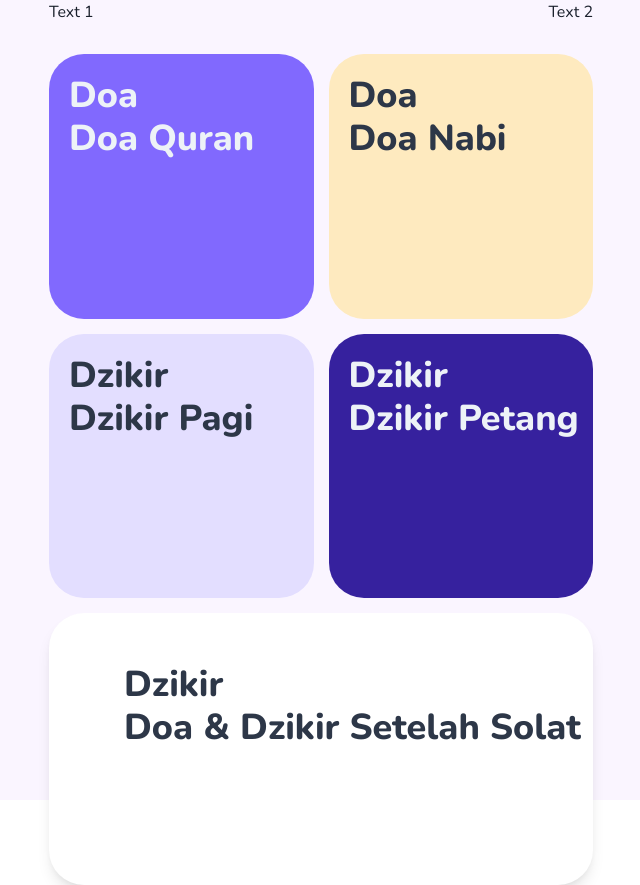
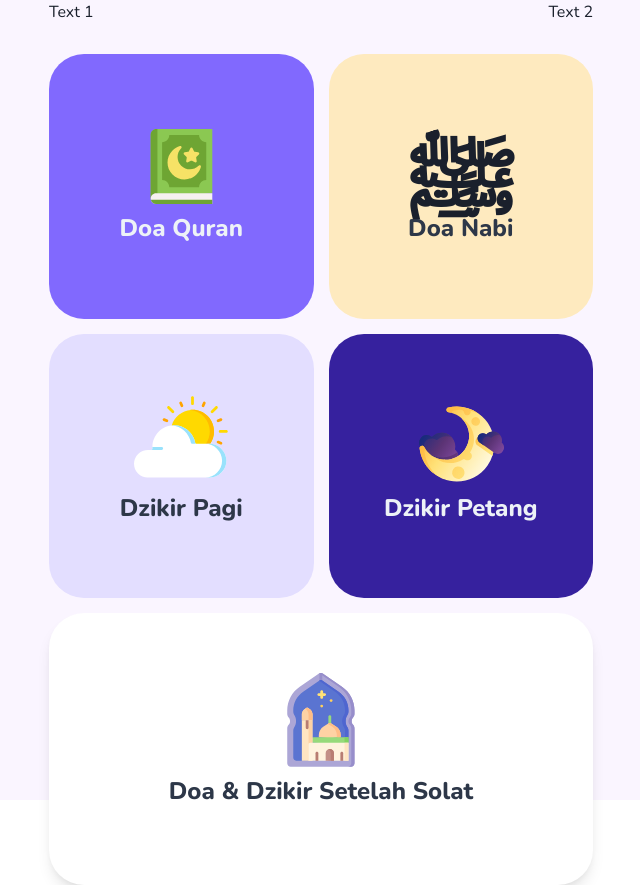
Before and after one commit to hurifajri/muslim, a Next.js app: page / in a window 1280 px wide. Shown: the whole page, without its empty margins (319-959 px from the left). Built offline with nearby package versions, Linux system fonts and the light colour scheme.

Commit message:
Update home page

```diff
--- a/pages/index.tsx
+++ b/pages/index.tsx
@@ -16,46 +16,15 @@ import { useToc } from '@/hooks';
 import { Evening, Morning, Pray, Quran } from '@/components/icons';
 
 const Icons: TocIcons = {
-  Pagi: (
-    <Morning position="absolute" bottom="8px" right="10px" h="43%" w="43%" />
-  ),
-  Petang: (
-    <Evening
-      position="absolute"
-      bottom="10px"
-      right="10px"
-      h="30%"
-      w="30%"
-      sx={{ transform: 'scaleX(-1) rotate(-35deg)' }}
-    />
-  ),
-  Quran: (
-    <Quran position="absolute" bottom="12px" right="15px" h="34%" w="34%" />
-  ),
-  Rasulullah: (
-    <Heading
-      position="absolute"
-      bottom="18px"
-      right="15px"
-      size="4xl"
-      color="purple.200"
-      sx={{
-        '@media screen and (max-width: 320px)': {
-          fontSize: '2.75rem',
-        },
-        '@media screen and (min-width: 321px) and (max-width: 375px)': {
-          fontSize: '3.5rem',
-        },
-        textShadow:
-          '0px 0px 0 rgb(79,-49,45),1px 1px 0 rgb(28,-100,0),2px 2px 0 rgb(-23,-151,0),3px 3px 0 rgb(-74,-202,0),4px 4px 0 rgb(-125,-253,0),5px 5px  0 rgb(-176,-304,0),6px 6px 5px rgba(235,235,235,0),6px 6px 1px rgba(235,235,235,0.5),0px 0px 5px rgba(235,235,235,.2);',
-      }}
-    >
+  1: <Quran h="100%" w="100%" />,
+  2: (
+    <Heading fontSize={['6xl', '8xl']} lineHeight={0.6}>
       ﷺ
     </Heading>
   ),
-  'Setelah Solat': (
-    <Pray position="absolute" bottom="35px" right="-15px" h="45%" w="45%" />
-  ),
+  3: <Morning h="125%" w="100%" />,
+  4: <Evening h="100%" w="100%" />,
+  5: <Pray h="125%" w="100%" />,
 };
 
 const Home = (): ReactNode => {
@@ -83,7 +52,7 @@ const Home = (): ReactNode => {
         <Flex as="main" direction="column" sx={{ gap: 15 }}>
           <Flex as="section" wrap="wrap" sx={{ gap: 15 }}>
             {contents.map((content, index) => {
-              const { bgColor, color, group, id, title } = content;
+              const { bgColor, color, id, title } = content;
               const isLast = index === contents.length - 1;
               return (
                 <AspectRatio
@@ -92,33 +61,24 @@ const Home = (): ReactNode => {
                   flexBasis={isLast ? '100%' : '35%'}
                   ratio={isLast ? 4 / 2 : 1}
                 >
-                  <Box
+                  <Flex
                     bgColor={bgColor}
                     borderRadius="35px"
                     boxShadow={isLast ? 'lg' : 'none'}
+                    flexDirection="column"
+                    sx={{ gap: '10px' }}
                   >
+                    <Flex h={['50px', '75px']} alignItems="flex-end">
+                      {Icons[id]}
+                    </Flex>
                     <Heading
-                      position="absolute"
-                      top={isLast ? '50px' : '20px'}
-                      left={isLast ? '75px' : '20px'}
                       color={color}
-                      size="xl"
-                      sx={{
-                        '@media screen and (max-width: 320px)': {
-                          fontSize: '1.25rem',
-                        },
-                        '@media screen and (min-width: 321px) and (max-width: 375px)':
-                          {
-                            fontSize: '1.5rem',
-                          },
-                      }}
+                      fontSize={['lg', '2xl']}
+                      fontWeight="extrabold"
                     >
-                      {group}
-                      <br />
                       {title}
                     </Heading>
-                    {Icons[title]}
-                  </Box>
+                  </Flex>
                 </AspectRatio>
               );
             })}
```
